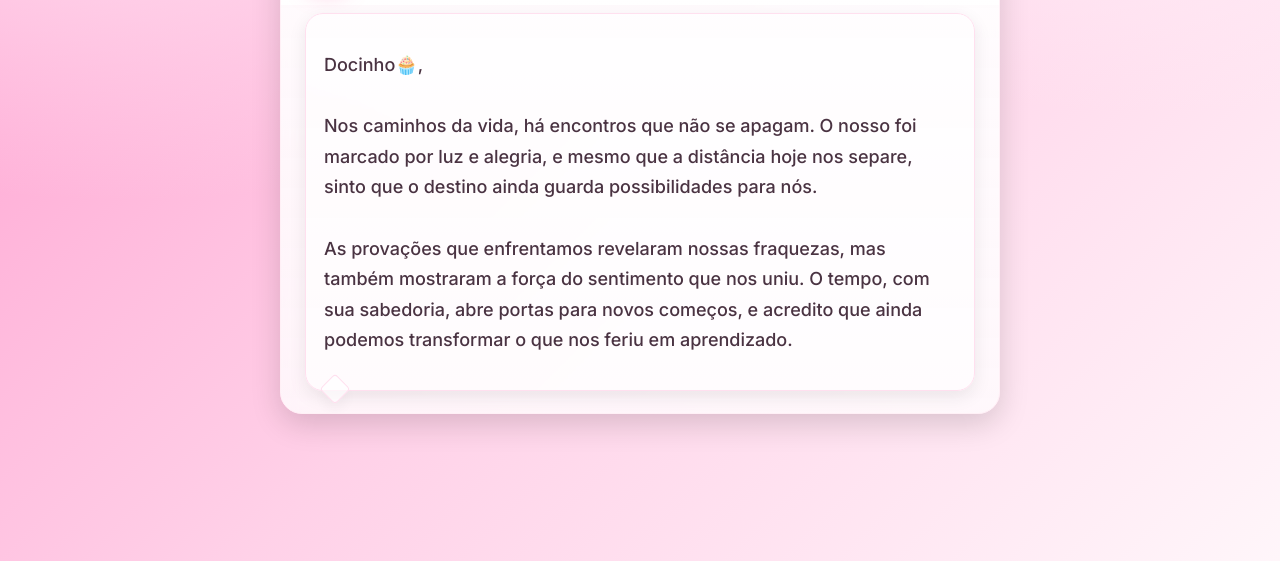
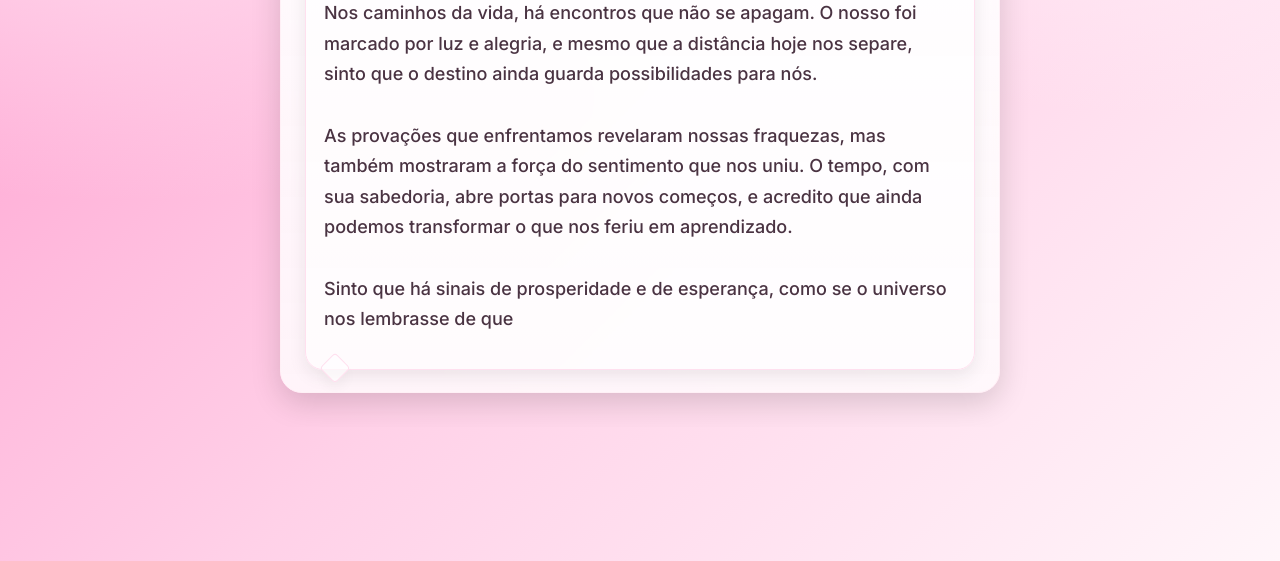
Before and after one commit to jvvitinho/docinho, a plain HTML site: page index.html in a window 1280 px wide. Shown: the part 239-800 px from the top of the page. Drawn offline with Linux system fonts and the light colour scheme.

Commit message:
Update index.html

```diff
--- a/index.html
+++ b/index.html
@@ -23,6 +23,7 @@
     html, body {
       height: auto;
       min-height: 100%;
+      overflow-y: auto;   /* permite rolagem vertical */
     }
     body {
       margin: 0;
@@ -33,7 +34,6 @@
         radial-gradient(900px 500px at 90% 10%, #ffeef7 0%, transparent 55%),
         linear-gradient(135deg, var(--bg1) 0%, var(--bg2) 50%, var(--bg3) 100%);
       -webkit-font-smoothing: antialiased;
-      overflow-y: auto;
     }
 
     .hearts {
@@ -64,12 +64,12 @@
     }
 
     .wrap {
-      position: relative; z-index: 2;
-      display: flex; align-items: center; justify-content: center;
-      min-height: 100vh; padding: 28px 20px 34px;
+      display: block;      /* deixa o conteúdo fluir verticalmente */
+      padding: 28px 20px 34px;
     }
     .card {
-      width: 100%; max-width: 720px;
+      margin: 0 auto;      /* centraliza horizontalmente */
+      max-width: 720px;
       background: linear-gradient(180deg, #ffffffee, #fffafcdd);
       backdrop-filter: blur(8px);
       border-radius: 22px;
@@ -117,7 +117,7 @@
       width: 20px; height: 20px; border-radius: 4px;
       background: var(--glass); border: 1px solid #ffe0ef;
       transform: rotate(45deg);
-      box-shadow: 6px 6px 12px rgba(0, 0, 0, .03);
+      box-shadow: 6px 6px 12px rgba(0,0,0,.03);
     }
 
     .text {
@@ -183,4 +183,5 @@
             Nos caminhos da vida, há encontros que não se apagam. O nosso foi marcado por luz e alegria, e mesmo que a distância hoje nos separe, sinto que o destino ainda guarda possibilidades para nós.
             <br><br>
             As provações que enfrentamos revelaram nossas fraquezas, mas também mostraram a força do sentimento que nos uniu. O tempo, com sua sabedoria, abre portas para novos começos, e acredito que ainda podemos transformar o que nos feriu em aprendizado.
-            <br
+            <br><br>
+            Sinto que há sinais de prosperidade e de esperança, como se o universo nos lembrasse de que
```
